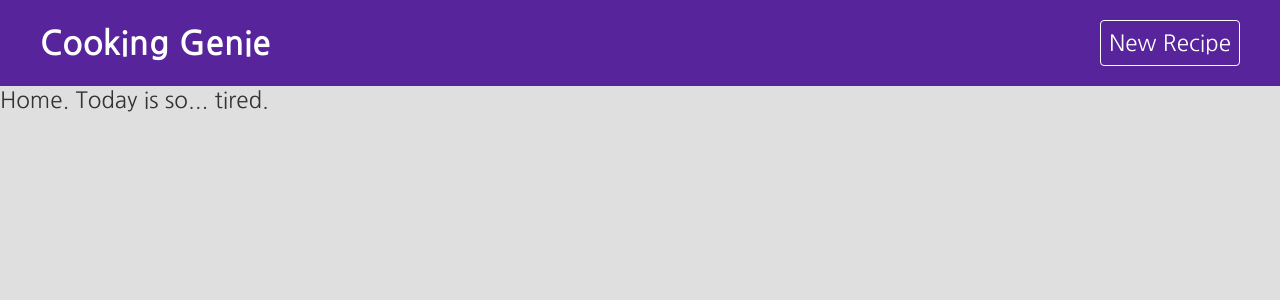
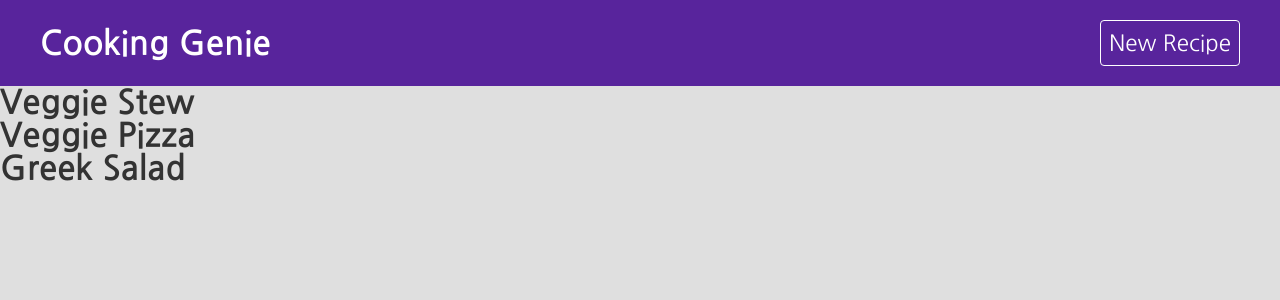
Before and after one commit to genie0320/cooking-genie, a React (Create React App) app: page / in a window 1280 px wide. Shown: the top 300 px of the page. Built offline with nearby package versions, Linux system fonts and the light colour scheme; data requests are answered from the project's data file.

Commit message:
Fetching Recipe

```diff
--- a/src/pages/home/Home.js
+++ b/src/pages/home/Home.js
@@ -7,8 +7,11 @@ export default function Home() {
 
     return (
         <div>
-            Home.
-            Today is so... tired.
+            {error && <p className='error'>There was an error! {error}</p>}
+            {isPending && <p className='pending'>Please Waite.</p>}
+            {recipes && recipes.map(recipe => (
+                <h2 key='recipe.id'>{recipe.title}</h2>
+            ))}
         </div>
     )
 }
```
